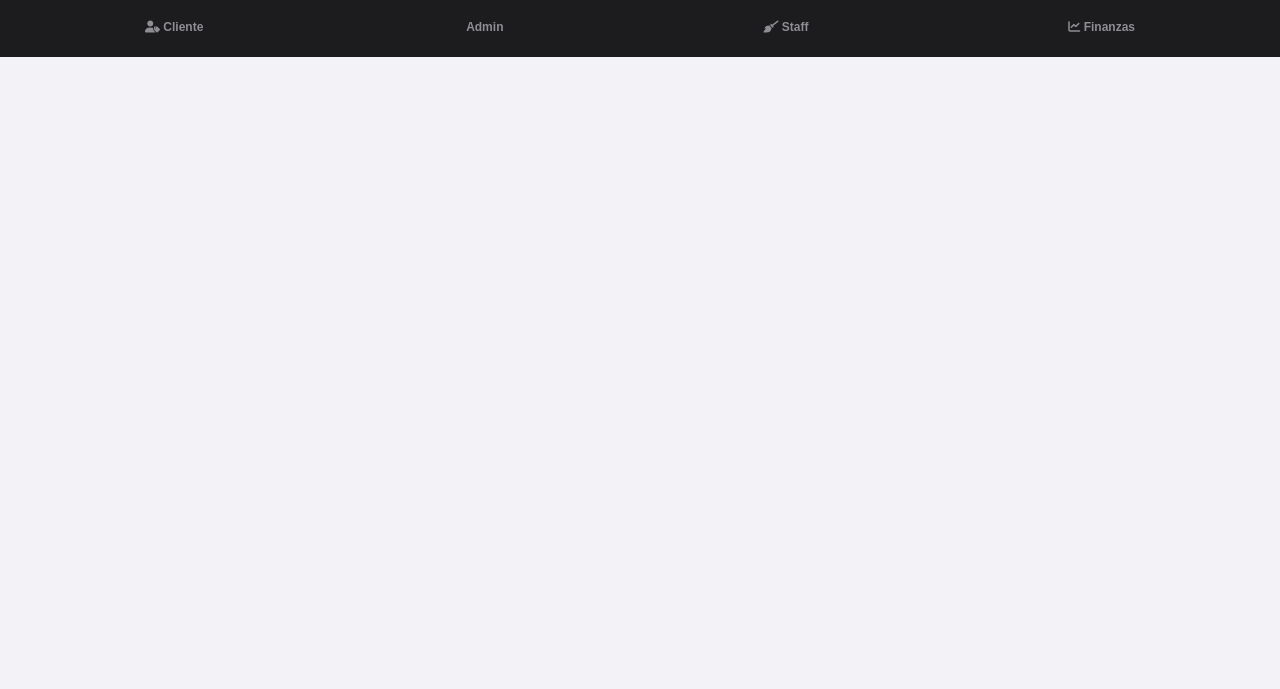
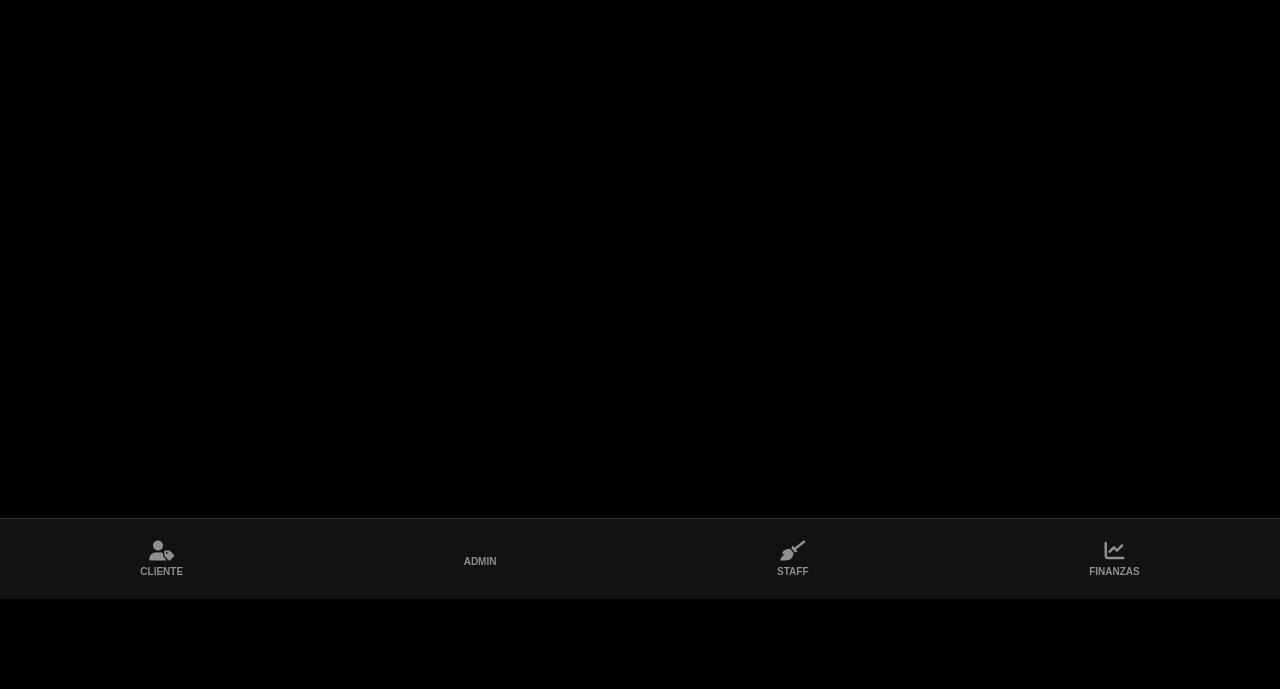
Before and after one commit to Rodrigodanielfranco94-png/unityapp-business, a plain HTML site: page index.html in a window 1280 px wide. Shown: the part 201-890 px from the top of the page. Before the commit the page ends 800 px from the top, so only its background shows below. Drawn offline with Linux system fonts and the light colour scheme.

Commit message:
Update style.css

```diff
--- a/css/style.css
+++ b/css/style.css
@@ -1,78 +1,68 @@
 :root {
-    --primary: #007AFF;
-    --success: #34C759;
-    --dark: #1C1C1E;
-    --bg: #F2F2F7;
-    --card: #FFFFFF;
+    --gold: #d4af37;
+    --blue-elite: #3b82f6;
+    --dark-bg: #000000;
+    --card-bg: #1c1c1e;
+    --nav-bg: #121212;
 }
 
 body {
-    font-family: -apple-system, BlinkMacSystemFont, "Segoe UI", Roboto, Helvetica, Arial, sans-serif;
-    background-color: var(--bg);
+    background-color: var(--dark-bg);
     margin: 0;
-    color: var(--dark);
+    color: white;
+    font-family: -apple-system, sans-serif;
+    overflow-x: hidden;
 }
 
-nav {
-    background: var(--dark);
-    padding: 15px;
+/* El contenedor principal debe tener espacio para el menú inferior */
+#app-viewport {
+    padding-bottom: 90px;
+    min-height: 100vh;
+    transition: opacity 0.3s ease;
+}
+
+/* Menú Inferior */
+.superapp-nav {
+    position: fixed;
+    bottom: 0;
+    width: 100%;
+    height: 80px;
+    background: var(--nav-bg);
     display: flex;
     justify-content: space-around;
-    position: sticky;
-    top: 0;
-    z-index: 1000;
+    align-items: center;
+    border-top: 1px solid #2c2c2e;
+    backdrop-filter: blur(10px);
 }
 
-nav button {
-    background: transparent;
-    color: #8E8E93;
+.nav-item {
+    background: none;
     border: none;
-    font-weight: 600;
-    font-size: 12px;
-    padding: 8px 12px;
+    color: #8e8e93;
+    display: flex;
+    flex-direction: column;
+    align-items: center;
+    gap: 5px;
+    cursor: pointer;
     transition: 0.3s;
 }
 
-nav button.active-btn {
-    color: white;
-    background: rgba(255,255,255,0.1);
-    border-radius: 8px;
+.nav-item i { font-size: 20px; }
+.nav-item span { font-size: 10px; font-weight: bold; text-transform: uppercase; }
+
+.nav-item.active {
+    color: var(--blue-elite);
 }
 
-#app-viewport {
-    padding: 20px;
-    max-width: 500px;
-    margin: auto;
+.nav-item.active i {
+    transform: translateY(-5px);
+    color: var(--gold);
 }
 
-.modulo-card {
-    background: var(--card);
-    padding: 25px;
-    border-radius: 20px;
-    box-shadow: 0 10px 25px rgba(0,0,0,0.05);
+/* Tarjetas Universales (Para que todo combine) */
+.modulo-card, .container, .form-container, .card {
+    background: var(--card-bg) !important;
+    border-radius: 20px !important;
+    border: 1px solid #2c2c2e !important;
+    margin: 15px !important;
 }
-
-h2, h3 { margin-top: 0; color: var(--dark); }
-
-input, textarea {
-    width: 100%;
-    padding: 12px;
-    margin: 10px 0;
-    border: 1px solid #D1D1D6;
-    border-radius: 10px;
-    box-sizing: border-box;
-    font-size: 16px; /* Evita zoom automático en iPhone */
-}
-
-button[type="submit"], .btn-main {
-    width: 100%;
-    background: var(--primary);
-    color: white;
-    border: none;
-    padding: 15px;
-    border-radius: 12px;
-    font-weight: bold;
-    font-size: 16px;
-    cursor: pointer;
-    margin-top: 10px;
-}
```
